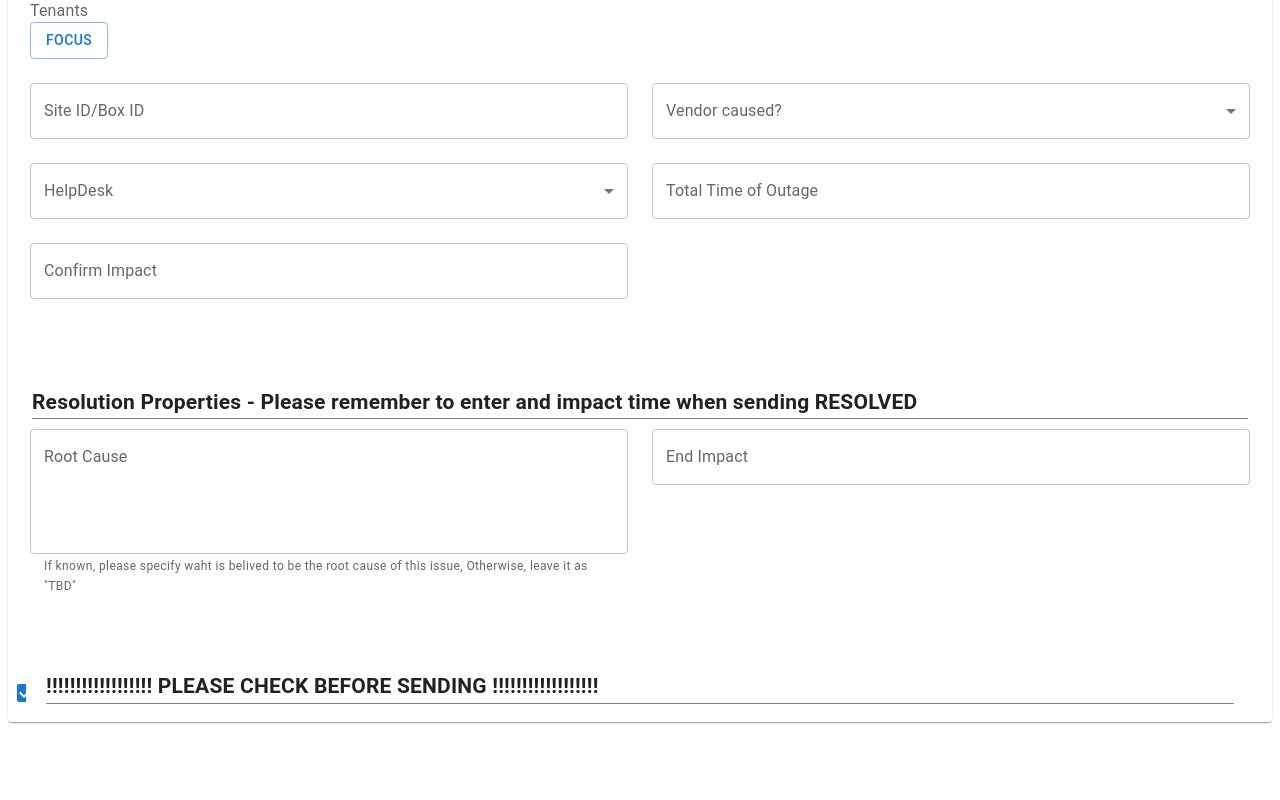
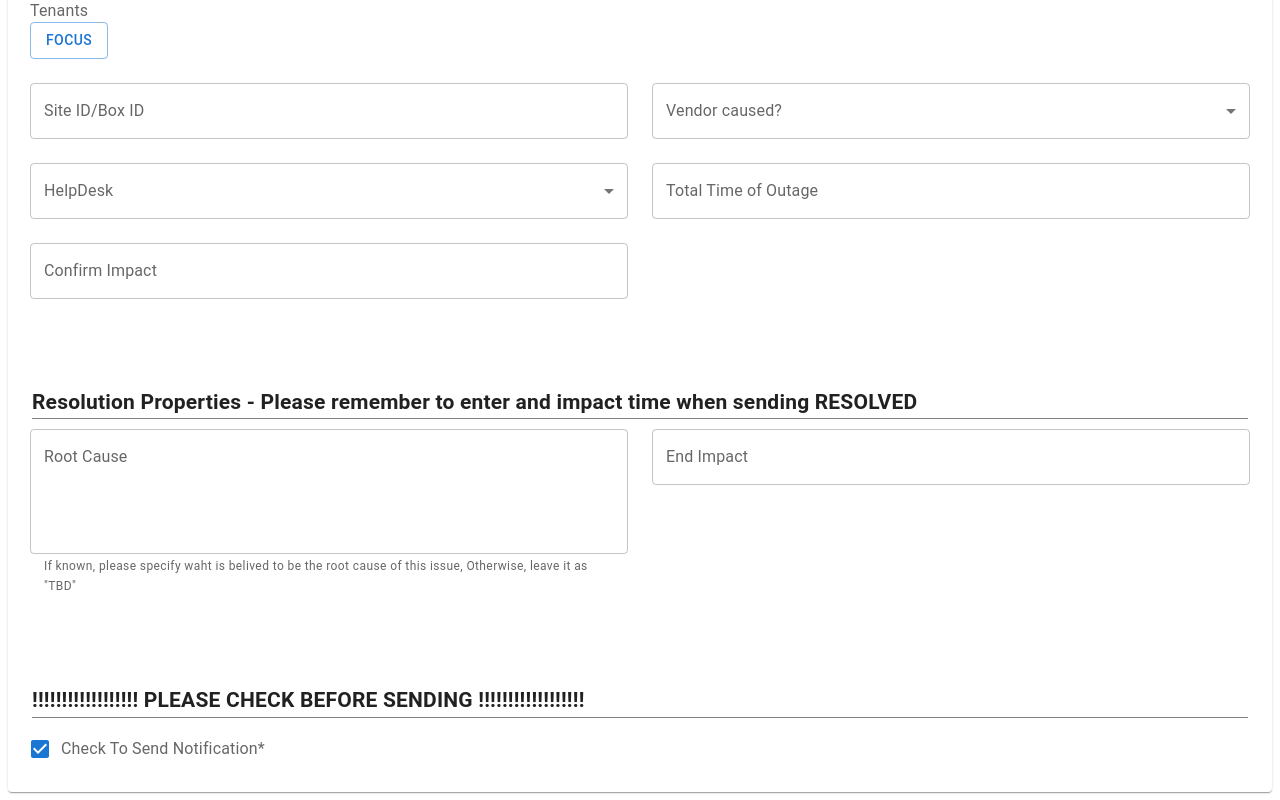
Before and after one commit to saurabhkjha/react-mui-form, a React (Create React App) app: page / in a window 1280 px wide. Shown: the part 2115-2915 px from the top of the page. Before the commit the page ends 2845 px from the top, so only its background shows below. Built offline with nearby package versions, Linux system fonts and the light colour scheme.

Commit message:
1 file modified

```diff
--- a/App.tsx
+++ b/App.tsx
@@ -655,6 +655,7 @@ export default function App() {
               </Item>
             </Grid>
           </Grid>
+        </Box>
         <Stack
           direction="row"
           spacing={2}
@@ -683,7 +684,14 @@ export default function App() {
             !!!!!!!!!!!!!!!!!! PLEASE CHECK BEFORE SENDING !!!!!!!!!!!!!!!!!!
           </Typography>
         </Stack>
-        </Box>
+        <Box
+          sx={{
+            flexGrow: 1,
+            background: '#fff',
+            padding: '0 1em 1em 1em',
+            marginTop: '4em',
+          }}
+        >
           <Grid container spacing={2}>
             <Grid item xs={12} md={6}>
               <Item>
@@ -696,6 +704,7 @@ export default function App() {
               </Item>
             </Grid>
           </Grid>
+        </Box>
       </Item>
       <SearchPopup
         mode={searchPopupOpen}
```
Lines whose indentation alone changed are shown as unchanged.
